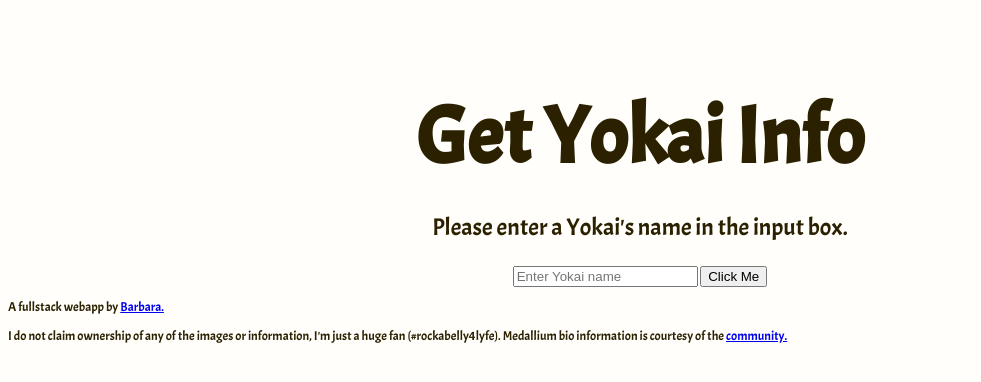
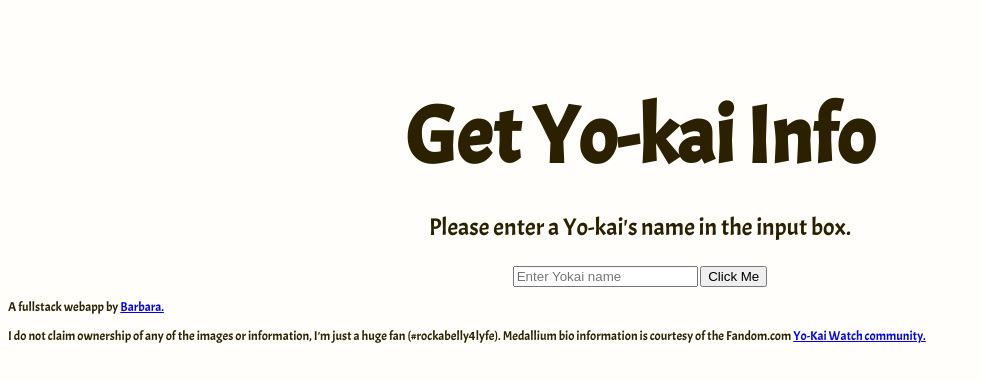
Before and after one commit to barbaralaw/clientYokai, a plain HTML site: page index.html in a window 1280 px wide. Shown: the whole page, without its empty margins (0-981 px from the left). Drawn offline with Linux system fonts and the light colour scheme.

Commit message:
fixed links

```diff
--- a/index.html
+++ b/index.html
@@ -8,10 +8,10 @@
     <link href="https://fonts.googleapis.com/css2?family=Acme&display=swap" rel="stylesheet">
   </head>
   <body>
-    <h1>Get Yokai Info</h1>
+    <h1>Get Yo-kai Info</h1>
     <div class="wrapper">
       <div class="directions">
-        <p>Please enter a Yokai's name in the input box.</p>
+        <p>Please enter a Yo-kai's name in the input box.</p>
       </div>
 
       <div class="results">
@@ -40,8 +40,8 @@
 
 
     <div class="moreInfo">
-      <p>A fullstack webapp by <a href="www.barbaralaw.me">Barbara.</a></p>
-      <p>I do not claim ownership of any of the images or information, I'm just a huge fan (#rockabelly4lyfe). Medallium bio information is courtesy of the <a href="https://yokaiwatch.fandom.com/wiki/Main_Page"Yo-Kai watch Fandom.com</a> community.</p>
+      <p>A fullstack webapp by <a href="https://www.barbaralaw.me">Barbara.</a></p>
+      <p>I do not claim ownership of any of the images or information, I'm just a huge fan (#rockabelly4lyfe). Medallium bio information is courtesy of the Fandom.com <a href="https://yokaiwatch.fandom.com/wiki/Main_Page"Yo-Kai watch Fandom.com</a>Yo-Kai Watch community.</p>
     </div>
 
     <script src="js/main.js" type="text/javascript"></script>
```
